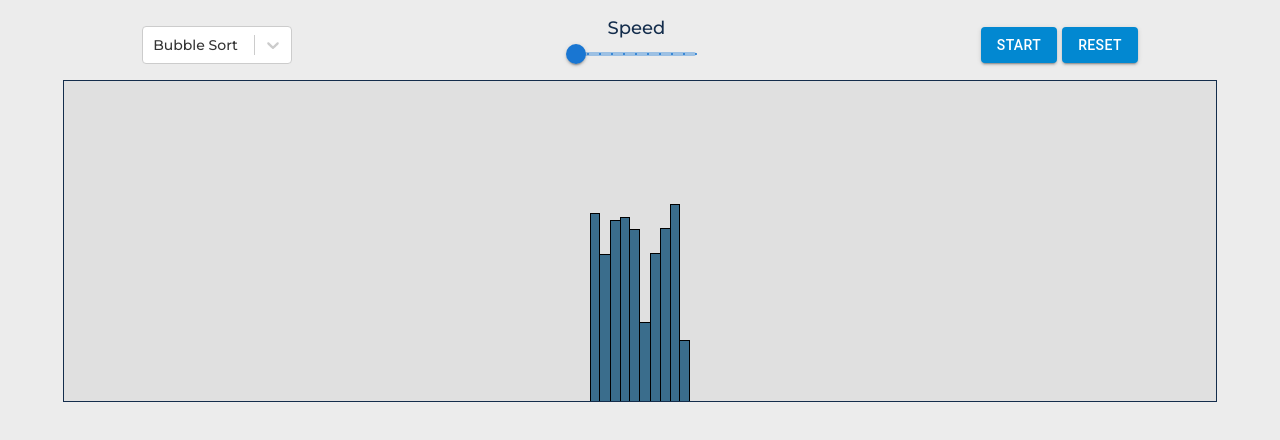
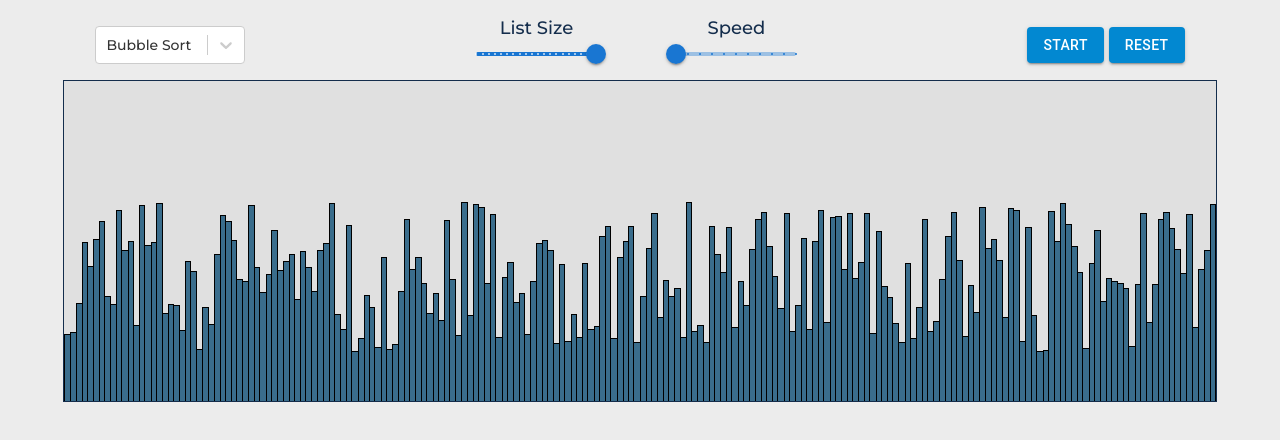
Before and after one commit to iamsarthakkr/sorting-project, a React (Create React App) app: page / in a window 1280 px wide. Shown: the top 440 px of the page. Built offline with nearby package versions, Linux system fonts and the light colour scheme.

Commit message:
add list size control

```diff
--- a/src/features/Algorithms/AlgorithmController.tsx
+++ b/src/features/Algorithms/AlgorithmController.tsx
@@ -13,6 +13,7 @@ export const AlgorithmController = () => {
    const timerRef = React.useRef<NodeJS.Timer | null>();
 
    const {
+      listSize,
       algorithm,
       algorithmPayload,
       iteratingState,
@@ -25,11 +26,18 @@ export const AlgorithmController = () => {
       updateIteratingState,
       updateAlgorithmState,
       swapElements,
+      reset,
    } = actions;
 
    React.useEffect(() => {
       contextRef.current = context;
    }, [context]);
+
+   // update list when size changes
+
+   React.useEffect(() => {
+      reset();
+   }, [listSize, reset]);
 
    // set the payload of algorithm
    React.useEffect(() => {
--- a/src/features/App/AppContextProvider.tsx
+++ b/src/features/App/AppContextProvider.tsx
@@ -23,10 +23,11 @@ export const getInitAlgoState = (list: IList): IAlgorithmState => {
    };
 };
 
-const NUM_ELEMENTS = 10;
+const NUM_ELEMENTS = 200;
 
 export const AppContextProvider: React.FC<IProps> = (props) => {
-   const [list, setList] = React.useState<IList>(initList(NUM_ELEMENTS));
+   const [listSize, setListSize] = React.useState(NUM_ELEMENTS);
+   const [list, setList] = React.useState<IList>(initList(listSize));
    const [algorithm, setAlgorithm] = React.useState<Algorithm>(
       Algorithm.BUBBLE_SORT
    );
@@ -53,7 +54,7 @@ export const AppContextProvider: React.FC<IProps> = (props) => {
       }, []);
 
    const reset: IAppContextActions["reset"] = React.useCallback(() => {
-      const newList = initList(NUM_ELEMENTS);
+      const newList = initList(listSize);
       const payloadGetter = AlgorithmPayloadGetter[algorithm];
       const newPayload = payloadGetter(newList);
       setList(newList);
@@ -61,7 +62,7 @@ export const AppContextProvider: React.FC<IProps> = (props) => {
       setAlgorithmPayload(newPayload);
       setIteratingState(IteratingState.NONE);
       setAlgorithmIndex(-1);
-   }, [algorithm]);
+   }, [listSize, algorithm]);
 
    const swapElements: IAppContextActions["swapElements"] = React.useCallback(
       (i1, i2) => {
@@ -76,6 +77,7 @@ export const AppContextProvider: React.FC<IProps> = (props) => {
 
    const context: IAppContext = React.useMemo(() => {
       return {
+         listSize,
          list,
          algorithm,
          algorithmSpeed,
@@ -85,6 +87,7 @@ export const AppContextProvider: React.FC<IProps> = (props) => {
          iteratingState,
       };
    }, [
+      listSize,
       list,
       algorithm,
       algorithmSpeed,
@@ -96,6 +99,7 @@ export const AppContextProvider: React.FC<IProps> = (props) => {
 
    const contextActions: IAppContextActions = React.useMemo(() => {
       return {
+         updateListSize: setListSize,
          updateAlgorithm: setAlgorithm,
          updateIteratingState: setIteratingState,
          updateAlgorithmPayload: setAlgorithmPayload,
--- a/src/features/App/context.tsx
+++ b/src/features/App/context.tsx
@@ -29,6 +29,7 @@ export type IAlgorithmPayload = {
 };
 
 export type IAppContext = {
+   listSize: number;
    list: IList;
    algorithm: Algorithm;
    iteratingState: IteratingState;
@@ -39,6 +40,7 @@ export type IAppContext = {
 };
 
 export type IAppContextActions = {
+   updateListSize: Action1<number>;
    updateAlgorithmSpeed: Action1<number>;
    updateAlgorithm: Action1<Algorithm>;
    updateIteratingState: Action1<IteratingState>;
--- a/src/features/Header/Header.tsx
+++ b/src/features/Header/Header.tsx
@@ -22,8 +22,13 @@ const SelectCont = styled.div`
    width: 150px;
 `;
 
+const ControlsCont = styled(Flex)`
+   flex-direction: row;
+`;
+
 const SliderCont = styled.div`
    width: 120px;
+   margin: 0 40px;
 `;
 
 const ButtonCont = styled.div`
@@ -35,14 +40,22 @@ export const Header = () => {
    const context = useAppContext();
    const appActions = useAppContextActions();
 
-   const { updateIteratingState } = appActions;
-   const { iteratingState, algorithm } = context;
+   const { updateIteratingState, updateListSize } = appActions;
+   const { iteratingState, algorithm, listSize } = context;
 
    const updateAlgo = React.useCallback(
       (val: string) => {
          appActions.updateAlgorithm(val as Algorithm);
       },
       [appActions]
+   );
+
+   const onChangeListSize = React.useCallback(
+      (_e: Event, v: number | number[]) => {
+         const size = v as number;
+         updateListSize(size);
+      },
+      [updateListSize]
    );
 
    const onChangeSpeed = React.useCallback(
@@ -68,6 +81,9 @@ export const Header = () => {
    }, [updateIteratingState, iteratingState]);
 
    const disabledToggle = iteratingState === IteratingState.DONE;
+   const disableListSizeSlider =
+      iteratingState === IteratingState.ITERATING ||
+      iteratingState === IteratingState.PAUSED;
    const toggleText =
       iteratingState === IteratingState.NONE
          ? "Start"
@@ -86,6 +102,21 @@ export const Header = () => {
                onChange={updateAlgo}
             />
          </SelectCont>
+         <ControlsCont>
+            <SliderCont>
+               <Center>List Size</Center>
+               <Slider
+                  size="medium"
+                  defaultValue={listSize}
+                  onChange={onChangeListSize}
+                  valueLabelDisplay="auto"
+                  disabled={disableListSizeSlider}
+                  step={10}
+                  marks
+                  min={5}
+                  max={200}
+               />
+            </SliderCont>
             <SliderCont>
                <Center>Speed</Center>
                <Slider
@@ -99,6 +130,7 @@ export const Header = () => {
                   max={200}
                />
             </SliderCont>
+         </ControlsCont>
          <ButtonCont>
             <Button
                size="medium"
--- a/src/features/List/ListItem.tsx
+++ b/src/features/List/ListItem.tsx
@@ -8,7 +8,6 @@ const Item = styled.div<{
    $leftBorder: boolean;
    $rightBorder: boolean;
 }>`
-   min-width: 10px;
    width: 10px;
    height: ${(props) => `${props.height}px`};
    border-top: 1px solid black;
```
Lines whose indentation alone changed are shown as unchanged.
